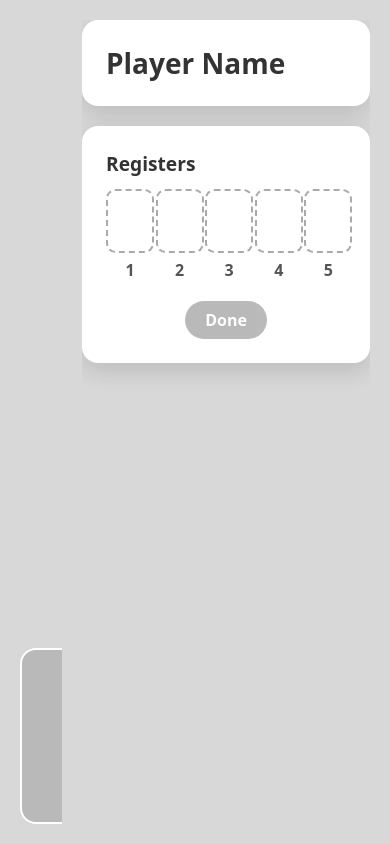
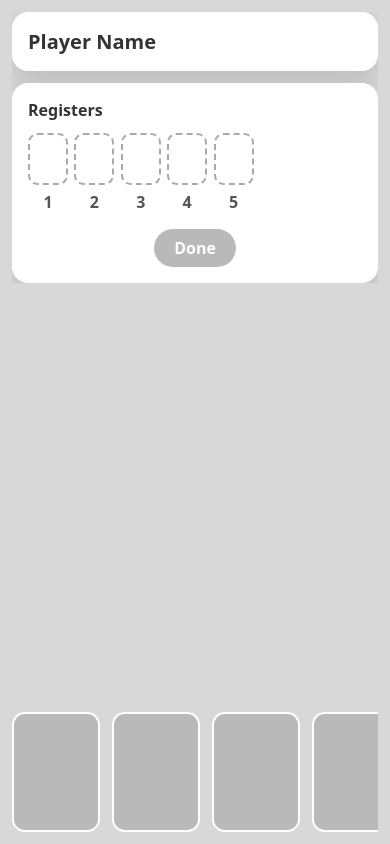
Before and after one commit to hananinas/RoboRally, a React (Vite) app in the folder apps/client/: page / in a window 390 px wide. Built offline with nearby package versions, Linux system fonts and the light colour scheme.

Commit message:
Make the layout responsive

```diff
--- a/apps/client/src/App.css
+++ b/apps/client/src/App.css
@@ -2,10 +2,10 @@
   --ui-gap: 1.25rem;
   --ui-panel-width: clamp(18rem, 23vw, 20.5rem);
   --ui-panel-radius: 1rem;
-  --ui-hand-card-width: 8rem;
-  --ui-hand-card-height: 11rem;
+  --ui-hand-card-width: 6.5rem;
+  --ui-hand-card-height: 9rem;
   --ui-hand-card-radius: 1rem;
-  --ui-register-card-width: 3rem;
+  --ui-register-card-width: 2.75rem;
   --ui-register-card-height: 4rem;
   --ui-register-card-radius: 0.6rem;
 
@@ -44,11 +44,12 @@
   flex-direction: column;
   gap: var(--ui-gap);
   overflow-y: auto;
+  overscroll-behavior: contain;
   pointer-events: auto;
 }
 
 .panel {
-  padding: 1.5rem;
+  padding: 1.25rem;
   border-radius: var(--ui-panel-radius);
   background: #fff;
   box-shadow: 0 0.5rem 1.5rem #0002;
@@ -70,10 +71,12 @@
 
 .registers {
   display: grid;
-  grid-template-columns: repeat(5, minmax(0, 1fr));
-  gap: 0.5rem;
+  grid-template-columns: repeat(5, var(--ui-register-card-width));
+  gap: 0.4rem;
   margin: 0.75rem 0 0;
-  padding: 0;
+  padding: 0 0 0.25rem;
+  overflow-x: auto;
+  overscroll-behavior-inline: contain;
   list-style: none;
 }
 
@@ -123,6 +126,8 @@
   grid-auto-flow: column;
   gap: 0.75rem;
   overflow-x: auto;
+  overflow-y: hidden;
+  overscroll-behavior-inline: contain;
   pointer-events: auto;
 }
 
@@ -142,6 +147,7 @@
   height: var(--ui-hand-card-height);
   border: 2px solid #fff;
   border-radius: var(--ui-hand-card-radius);
+  touch-action: pan-x;
 }
 
 .program-card--register {
@@ -178,3 +184,52 @@
 .program-card:disabled {
   cursor: default;
 }
+
+@media (max-width: 48rem) {
+  .game {
+    --ui-gap: 0.75rem;
+    --ui-hand-card-width: 5.5rem;
+    --ui-hand-card-height: 7.5rem;
+    --ui-hand-card-radius: 0.8rem;
+    --ui-register-card-width: 2.5rem;
+    --ui-register-card-height: 3.25rem;
+  }
+
+  .game-overlay {
+    grid-template-columns: minmax(0, 1fr);
+    grid-template-rows: auto minmax(0, 1fr) auto;
+  }
+
+  .game-hud {
+    grid-column: 1;
+    grid-row: 1;
+    max-height: 45dvh;
+  }
+
+  .panel {
+    padding: 1rem;
+  }
+
+  .player-panel__name {
+    font-size: 1.25rem;
+  }
+
+  .register-panel__heading {
+    font-size: 1rem;
+  }
+
+  .register-panel__done {
+    margin-top: 0.75rem;
+  }
+
+  .programming-hand {
+    grid-column: 1;
+    grid-row: 3;
+  }
+}
+
+@media (prefers-reduced-motion: reduce) {
+  .dragged-card {
+    transition: none;
+  }
+}
```
